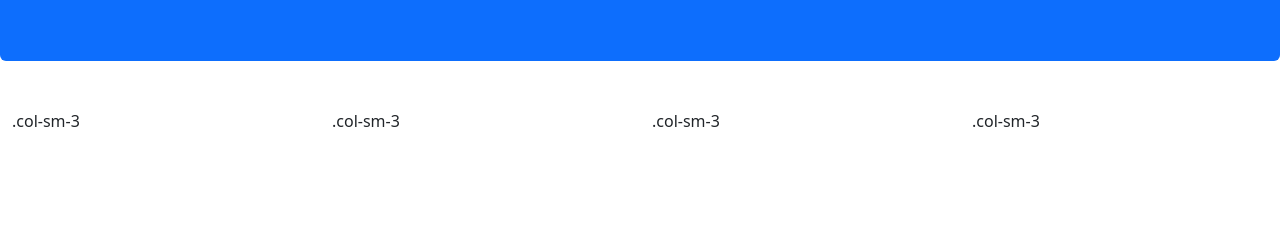
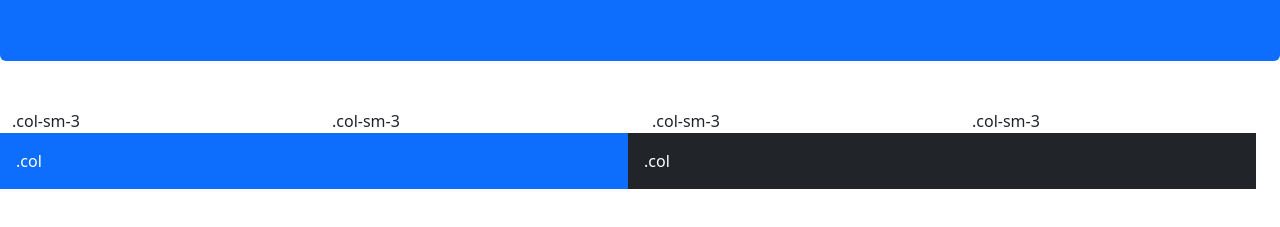
Before and after one commit to michaeltrombi-hub/bs5portfolio, a plain HTML site: page index.html in a window 1280 px wide. Shown: the part 235-462 px from the top of the page. Drawn offline with nearby package versions, Linux system fonts and the light colour scheme.

Commit message:
Update index.html

```diff
--- a/index.html
+++ b/index.html
@@ -71,6 +71,10 @@
   <div class="col-sm-3">.col-sm-3</div>
   <div class="col-sm-3">.col-sm-3</div>
   <div class="col-sm-3">.col-sm-3</div>
+  <div class="row">
+  <div class="col-sm-6 p-3 bg-primary text-white">.col</div>
+  <div class="col-sm-6 p-3 bg-dark text-white">.col</div>
+  </div>
 </div>
 </div>
 
```
